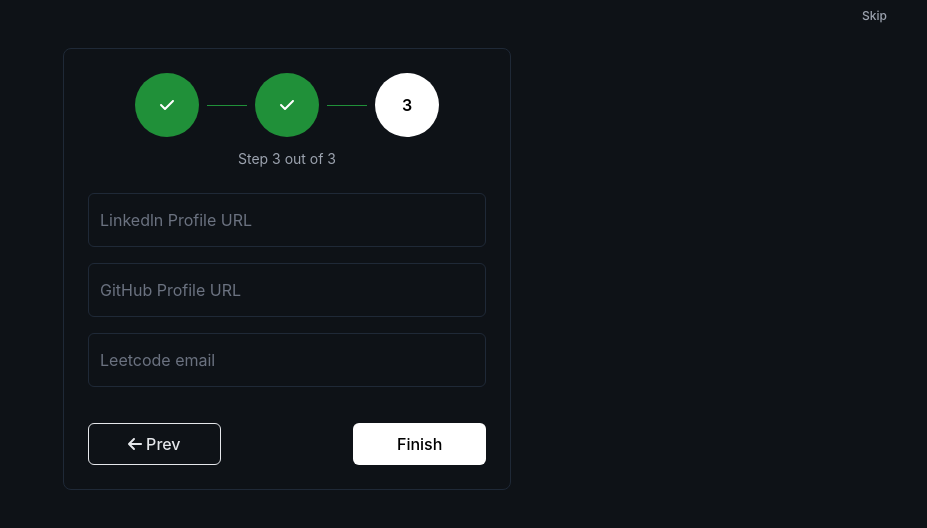
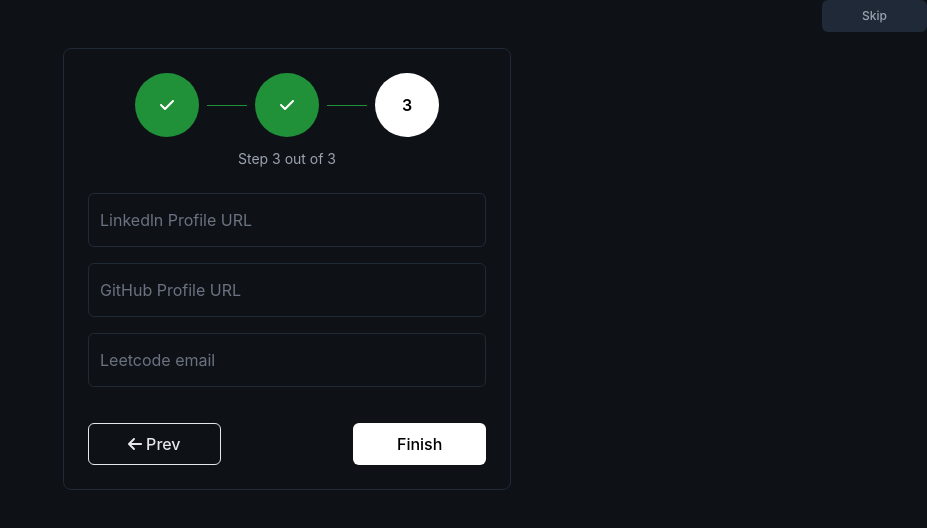
Before and after one commit to AdnanHisham7/broDev, a React (Vite) app: page /profileStep3 in a window 1280 px wide. Shown: the top 528 px of the page, without its empty margins (353-1280 px from the left). Built offline with nearby package versions, Linux system fonts and the light colour scheme.

Commit message:
auth final final

```diff
--- a/src/components/forms/ProfileStep3.tsx
+++ b/src/components/forms/ProfileStep3.tsx
@@ -25,7 +25,7 @@ const ProfileStep3: React.FC = () => {
       <div className="flex justify-end mb-4">
         <Button
           label="Skip"
-          variant="secondary"
+          variant="sticky"
           className="text-xs text-gray-400 hover:text-white"
           onClick={() => console.log("Skip Step")}
         />
```
